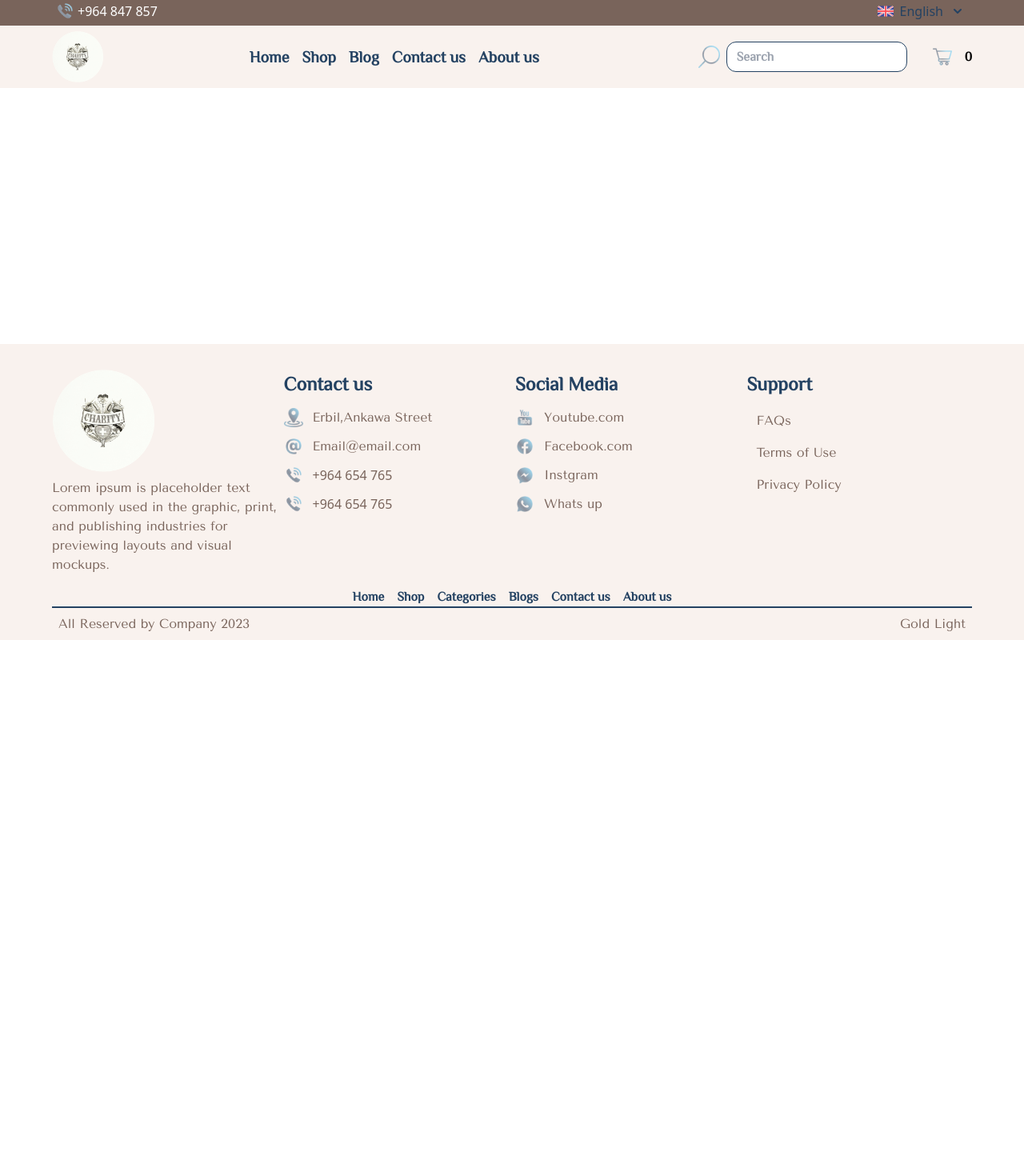
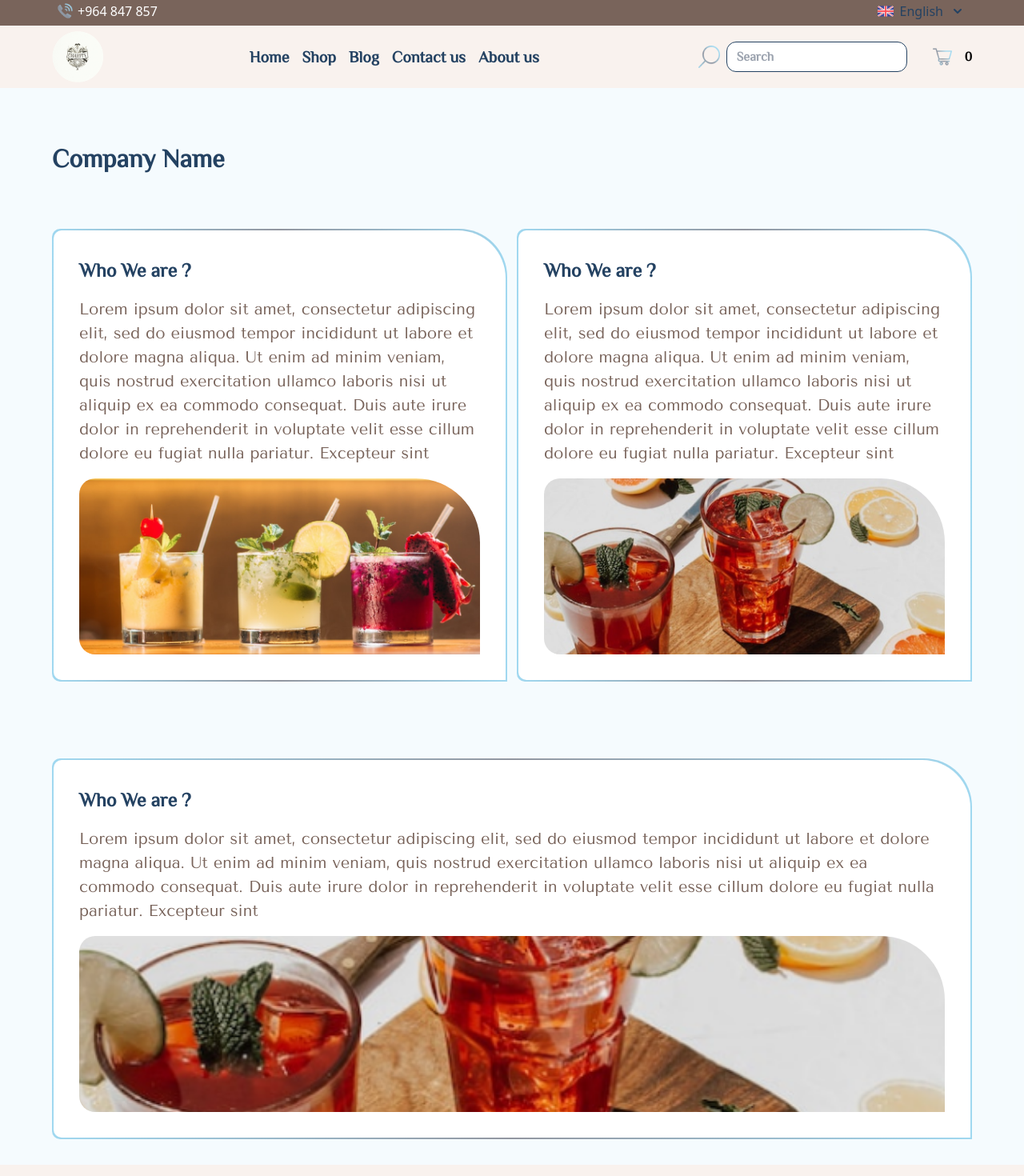
Before and after one commit to ENG9MANAR9SC/shop, a Vue app: page /about-us in a window 1280 px wide. Shown: the top 1470 px of the page at 80% size. Before the commit the page ends 800 px from the top, so only its background shows below. Built offline with nearby package versions, Linux system fonts and the light colour scheme.

Commit message:
add about us page

```diff
--- a/src/components/about-us.vue
+++ b/src/components/about-us.vue
@@ -1,7 +1,44 @@
 <template>
-<div >
-    <div></div>
-    <div></div>
+<div class="c-container">
+    <h2 class="h-header mt-16">Company Name</h2>
+    <div class="flex gap-3">
+            <div class="mt-16 mb-8 p-0.5 w-full custom-round custom-bgcolor">
+                <div class="bg-white custom-round p-8">
+                    <h3 class="h-sec">Who We are ?</h3>
+                    <div class="h-description my-4">
+                        Lorem ipsum dolor sit amet, consectetur adipiscing elit, sed do eiusmod tempor incididunt ut labore et dolore magna aliqua. Ut enim ad minim veniam, quis nostrud exercitation ullamco laboris nisi ut aliquip ex ea commodo consequat.
+                        Duis aute irure dolor in reprehenderit in voluptate velit esse cillum dolore eu fugiat nulla pariatur. Excepteur sint
+                    </div>
+                    <img src="../../public/icons/drinks/drink1.png" alt=""  class="h-[220px] w-full object-cover rounded-l-[20px] rounded-tl-[20px] rounded-tr-[80px]">
+                </div>
+            </div>
+
+        <div class="mt-16 mb-8 p-0.5 w-full custom-round custom-bgcolor">
+            <div class="bg-white custom-round p-8">
+                <h3 class="h-sec">Who We are ?</h3>
+                <div class="h-description my-4">
+                    Lorem ipsum dolor sit amet, consectetur adipiscing elit, sed do eiusmod tempor incididunt ut labore et dolore magna aliqua. Ut enim ad minim veniam, quis nostrud exercitation ullamco laboris nisi ut aliquip ex ea commodo consequat.
+                    Duis aute irure dolor in reprehenderit in voluptate velit esse cillum dolore eu fugiat nulla pariatur. Excepteur sint
+                </div>
+                <img src="../../public/icons/drinks/drink2.png" alt="" class="h-[220px] w-full object-cover rounded-l-[20px] rounded-tl-[20px] rounded-tr-[80px]">
+            </div>
+        </div>
+
+      </div>
+       <div>
+            <div class="mt-16 mb-8 p-0.5 w-full custom-round custom-bgcolor">
+                <div class="bg-white custom-round p-8">
+                    <h3 class="h-sec">Who We are ?</h3>
+                    <div class="h-description my-4">
+                        Lorem ipsum dolor sit amet, consectetur adipiscing elit, sed do eiusmod tempor incididunt ut labore et dolore magna aliqua. Ut enim ad minim veniam, quis nostrud exercitation ullamco laboris nisi ut aliquip ex ea commodo consequat.
+                        Duis aute irure dolor in reprehenderit in voluptate velit esse cillum dolore eu fugiat nulla pariatur. Excepteur sint
+                    </div>
+                    <img src="../../public/icons/drinks/drink2.png" alt="" class="h-[220px] w-full object-cover rounded-l-[20px] rounded-tl-[20px] rounded-tr-[80px]">
+                </div>
+            </div>
+        </div>
+
+
 </div>
 
 </template>
--- a/src/components/searchresult.vue
+++ b/src/components/searchresult.vue
@@ -2,7 +2,8 @@
     <div class="c-container">
         {{ searchKey }}
         {{ products }}
-        <div v-if="searchKey=products.title">
+        {{ products}}
+        <div>
           ggogogogogog
         </div>
     </div>
```
